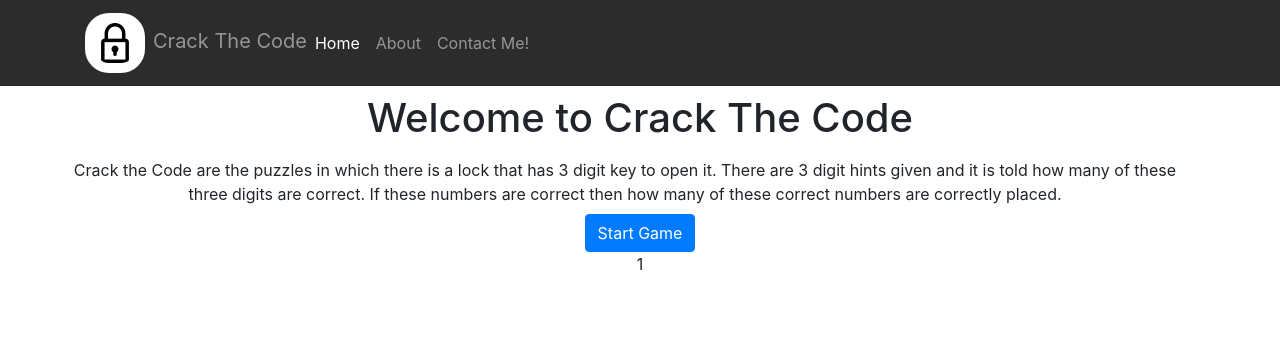
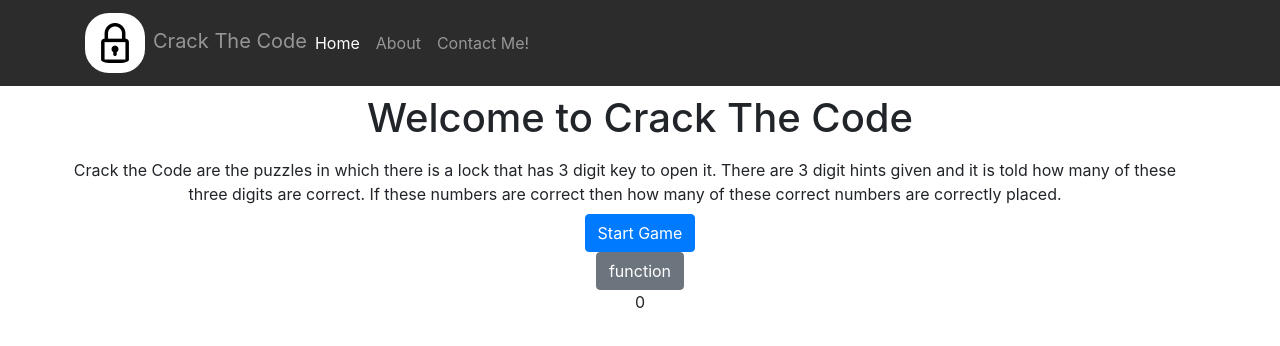
Before and after one commit to rudy-gm/crack-the-code, a React (Create React App) app: page /home in a window 1280 px wide. Shown: the top 346 px of the page. Built offline with nearby package versions, Linux system fonts and the light colour scheme.

Commit message:
8th commit // Number component (not working properly)

```diff
--- a/src/components/NumberComponent.js
+++ b/src/components/NumberComponent.js
@@ -1,32 +1,44 @@
 import React, { Component } from "react";
+import { Button } from "reactstrap";
 
 class VerifyNumber extends Component {
   constructor(props) {
     super(props);
 
     this.state = {
-
-        number1: Math.floor(Math.random()*9),
-        number2: Math.floor(Math.random()*9),
-        number3: Math.floor(Math.random()*9),
-
-    }
-}
-
+      numbers: 0
+    };
+  }
 
   render() {
 
-    function xyz(numbers){
+    const generateRandomNumber =() =>{
 
-        let numbersArray = this.numbers.map(number => number +2)
+      let verifier = this.state.numbers;
+      let randomNumber = Math.floor(Math.random()*9);
+      let numberGenerated = randomNumber.toString();
 
-        return(
-            <div>{numbersArray}</div>
-        )
-    }
+      while(numberGenerated.includes(verifier)){
 
+        generateRandomNumber()
+      }
 
-    return <div>{this.state.number1}</div>
+      return numberGenerated;
+
+    };
+
+    const xyz = () => {
+       this.setState({
+         numbers: [generateRandomNumber(),generateRandomNumber(),generateRandomNumber()]
+       })
+    };
+
+    return (
+      <div>
+        <Button onClick={xyz}>function</Button>
+        <div>{this.state.numbers}</div>
+      </div>
+    );
   }
 }
 
```
Also changed, not shown: public/assets/images/hqdefault.jpeg (added).
